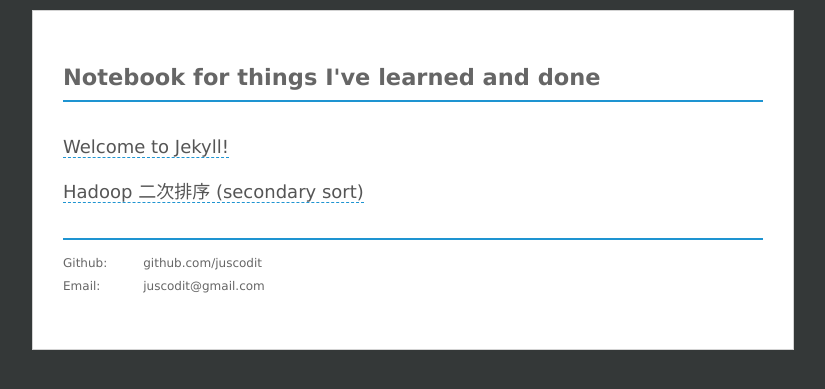
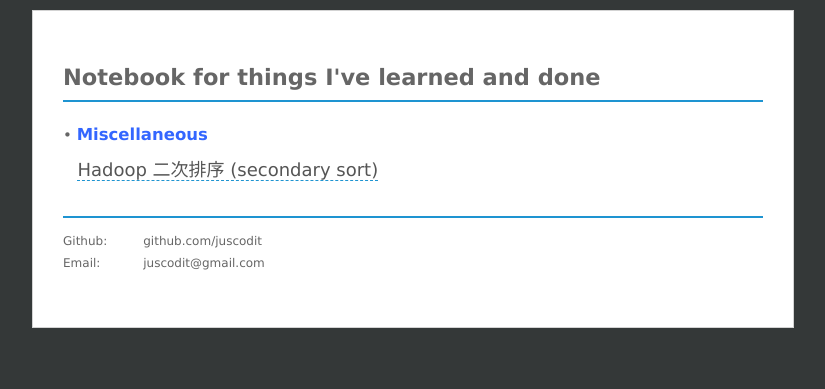
Before and after one commit to chenrushan/chenrushan.github.io, a Jekyll site: the page built from index.html, in a window 1280 px wide. Shown: the top 389 px of the page, without its empty margins (227-1052 px from the left). Built offline with Jekyll 4.4.1, drawn with Linux system fonts in a browser that asks for light colours; Markdown is read by kramdown in place of the engine named in the settings.

Commit message:
add category to home page

```diff
--- a/_posts/2013-11-27-hadoop-secondary-sort.markdown
+++ b/_posts/2013-11-27-hadoop-secondary-sort.markdown
@@ -1,6 +1,7 @@
 ---
 layout: post
 title: Hadoop 二次排序 (secondary sort)
+categories: misc
 ---
 
 ### 二次排序原理
--- a/_posts/2013-11-27-welcome-to-jekyll.markdown
+++ b/_posts/2013-11-27-welcome-to-jekyll.markdown
@@ -2,7 +2,7 @@
 layout: post
 title:  "Welcome to Jekyll!"
 date:   2013-11-27 13:21:17
-categories: jekyll update
+categories: jekyll
 ---
 
 ### Introduction
--- a/css/main.css
+++ b/css/main.css
@@ -63,12 +63,32 @@ a:visited { color: #777; }
 /* Home
 /*
 /*****************************************************************************/
+.cats {
+    margin: 0 0 1em 0em;
+    list-style-type: none;
+}
+
+.cats .catname {
+    font-size: 110%;
+    font-weight: bold;
+    color: #3366FF;
+}
+
+.cats li:before {
+    content: "• ";
+    color: #666;
+}
+
 .posts {
     margin-bottom: 2em;
     font-size: 120%;
     line-height: 250%;
-    margin: 0 0 1em 0em;
+    margin: 0 0 1em 0.8em;
     list-style-type: none;
+}
+
+.posts li:before {
+    content: "";
 }
 
 .posts a {
--- a/index.html
+++ b/index.html
@@ -4,9 +4,55 @@ title: Notebook
 ---
 
 <div id="home">
-  <ul class="posts">
-    {% for post in site.posts %}
-      <li><a href="{{ post.url }}">{{ post.title }}</a></li>
-    {% endfor %}
+  <ul class="cats">
+    <!--
+    <li><span class="catname">Jekyll</span>
+      <ul class="posts">
+        {% for post in site.categories.jekyll %}
+          <li><a href="{{ post.url }}">{{ post.title }}</a></li>
+        {% endfor %}
+      </ul>
+    </li>
+
+    <li><span class="catname">Machine Learning</span>
+      <ul class="posts">
+        {% for post in site.categories.ML %}
+          <li><a href="{{ post.url }}">{{ post.title }}</a></li>
+        {% endfor %}
+      </ul>
+    </li>
+
+    <li><span class="catname">Data Structure</span>
+      <ul class="posts">
+        {% for post in site.categories.DS %}
+          <li><a href="{{ post.url }}">{{ post.title }}</a></li>
+        {% endfor %}
+      </ul>
+    </li>
+
+    <li><span class="catname">Algorithm</span>
+      <ul class="posts">
+        {% for post in site.categories.algo %}
+          <li><a href="{{ post.url }}">{{ post.title }}</a></li>
+        {% endfor %}
+      </ul>
+    </li>
+
+    <li><span class="catname">Arch Linux</span>
+      <ul class="posts">
+        {% for post in site.categories.arch %}
+          <li><a href="{{ post.url }}">{{ post.title }}</a></li>
+        {% endfor %}
+      </ul>
+    </li>
+    -->
+
+    <li><span class="catname">Miscellaneous</span>
+      <ul class="posts">
+        {% for post in site.categories.misc %}
+          <li><a href="{{ post.url }}">{{ post.title }}</a></li>
+        {% endfor %}
+      </ul>
+    </li>
   </ul>
 </div>
```
